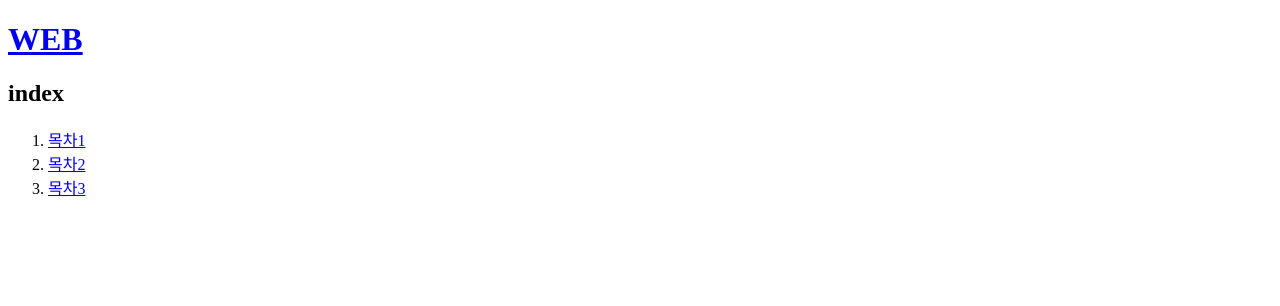
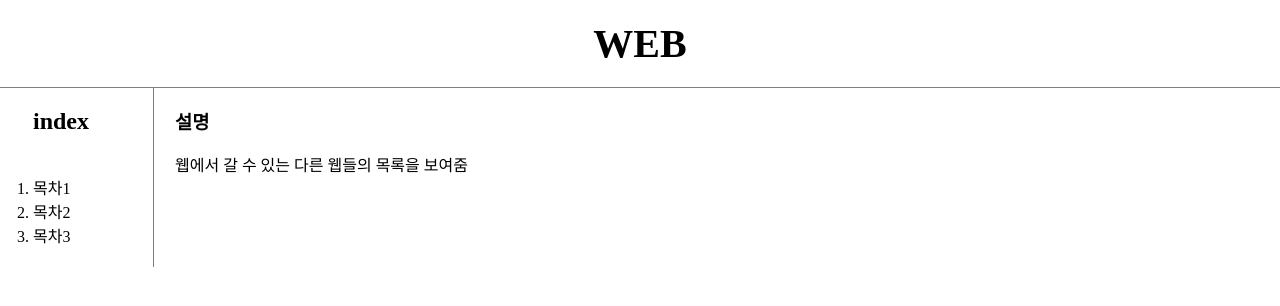
Before and after one commit to JH713/web1, a plain HTML site: page index.html in a window 1280 px wide. Drawn offline with Linux system fonts and the light colour scheme.

Commit message:
second version/css practice

```diff
--- a/index.html
+++ b/index.html
@@ -3,15 +3,62 @@
 <head>
   <title>INDEX</title>
   <meta charset="utf-8">
+  <style>
+  body{
+    margin:0;
+  }
+    a {
+      color:black;
+      text-decoration: none;
+    }
+    h1{
+      font-size:40px;
+      border-bottom:1px solid gray;
+      margin:0;
+      padding:20px;
+      text-align: center;
+    }
+    #grid ol, h2{
+      border-right:1px solid gray;
+      width:100px;
+      margin:0;
+      padding:20px;
+      padding-left:33px;
+    }
+    #grid{
+      display:grid;
+      grid-template-columns: 150px 1fr;
+    }
+    #description{
+      padding-left:25px;
+    }
+    @media(max-width:600px){
+      #grid{
+        display:block;
+      }
+      #grid ol, h2{
+        border-right:none;
+      }
+      h1{
+        border-bottom:none;
+      }
+    }
+  </style>
 </head>
-
 <body>
   <h1><a href="index.html">WEB</a></h1>
+  <div id="grid">
+    <div>
       <h2>index</h2>
       <ol>
         <li><a href="1.html">목차1</a></li>
         <li><a href="2.html">목차2</a></li>
         <li><a href="3.html">목차3</a></li>
       </ol>
-</body>
+    </div>
+    <div id="description">
+      <h3>설명</h3>
+      <p>웹에서 갈 수 있는 다른 웹들의 목록을 보여줌</p>
+    </div>
+  </div>
 </html>
--- /dev/null
+++ b/style.css
@@ -0,0 +1,38 @@
+body{
+  margin:0;
+}
+  a {
+    color:black;
+  }
+  h1{
+    font-size:40px;
+    border-bottom:1px solid gray;
+    margin:0;
+    padding:20px;
+    text-align: center;
+  }
+  #grid ol{
+    border-right:1px solid gray;
+    width:100px;
+    margin:0;
+    padding:20px;
+    padding-left:33px;
+  }
+  #grid{
+    display:grid;
+    grid-template-columns: 150px 1fr;
+  }
+  #content{
+    padding-left:25px;
+  }
+  @media(max-width:600px){
+    #grid{
+      display:block;
+    }
+    #grid ol{
+      border-right:none;
+    }
+    h1{
+      border-bottom:none;
+    }
+  }
```
Also changed, not shown: 1.html (+5 -1 lines), 2.html (+5 -1 lines), 3.html (+5 -0 lines), box.html (added, +40 -0 lines), box1.html (added, +20 -0 lines), grid.html (added, +27 -0 lines), mediaquery.html (added, +23 -0 lines). Lines whose indentation alone changed are shown as unchanged.
